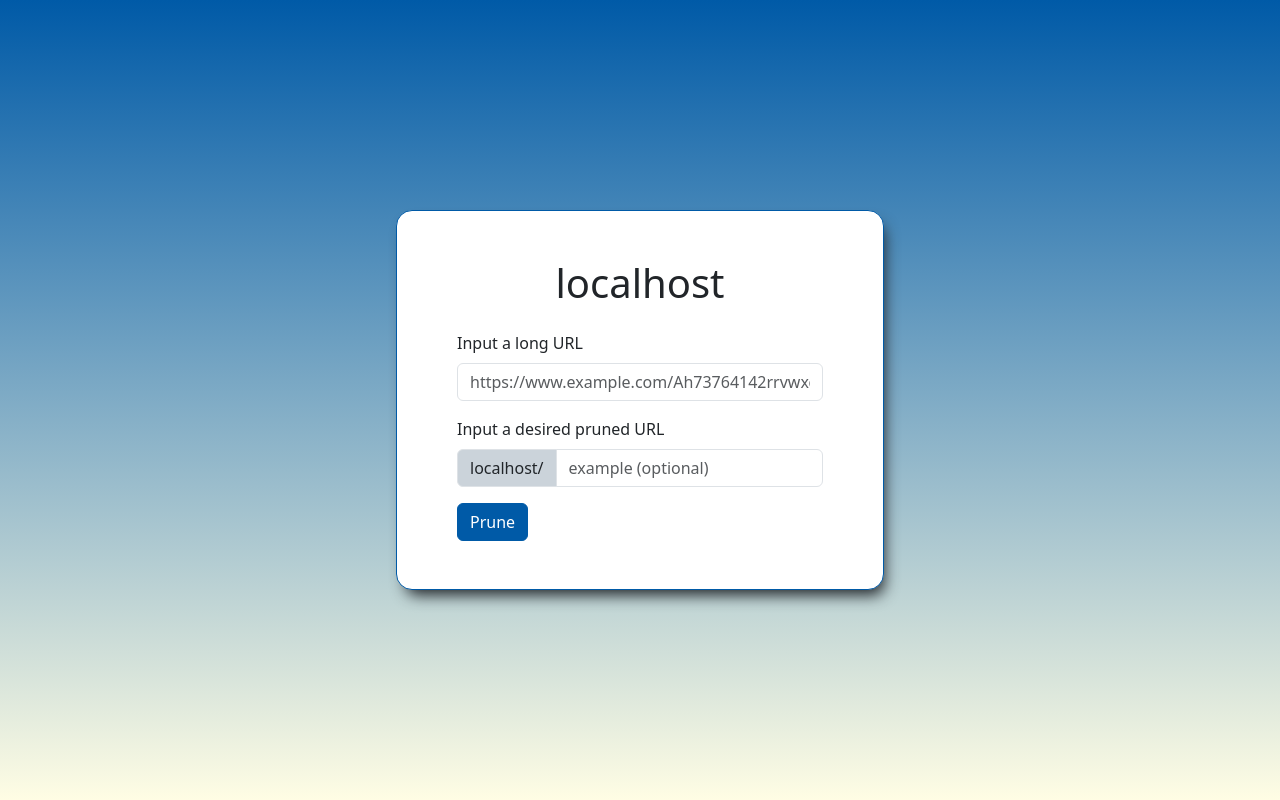
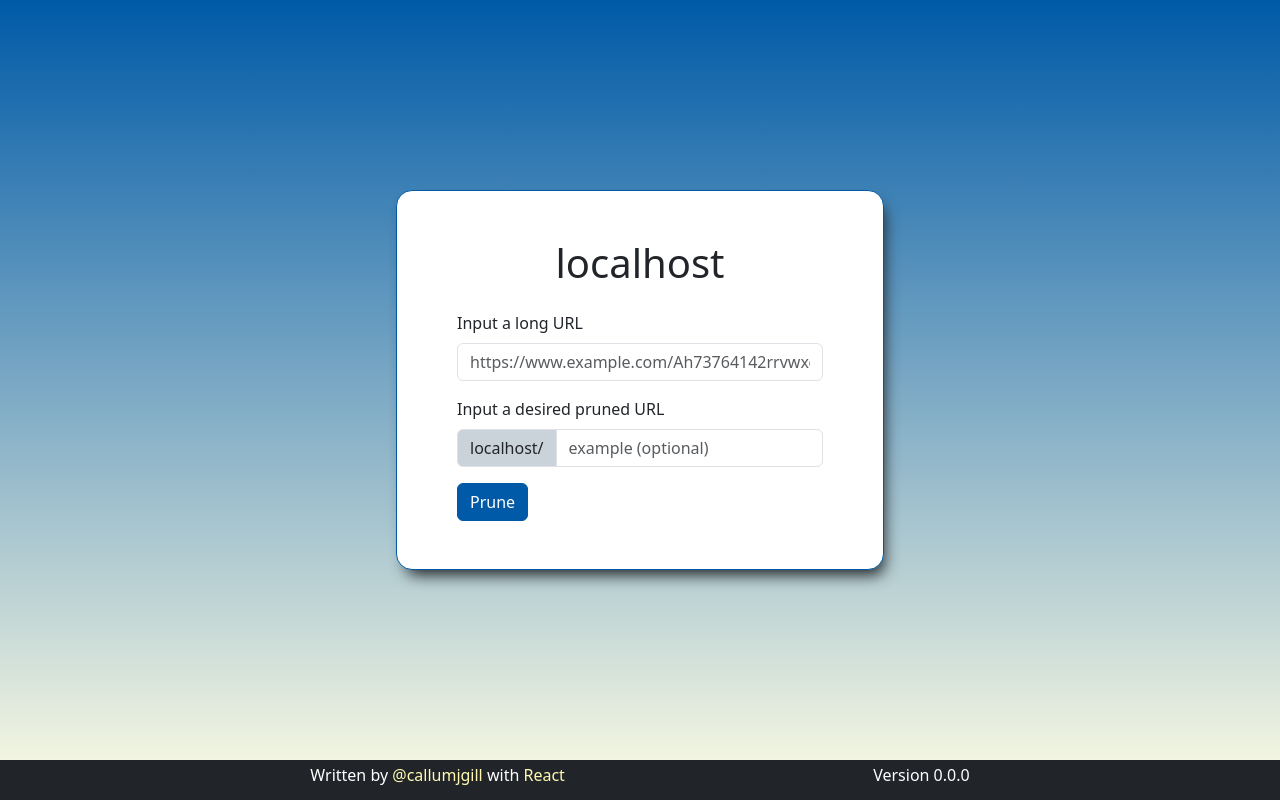
Before and after one commit to callumjgill/pruneurl, a React (Create React App) app in the folder frontend/: page / in a window 1280 px wide. Built offline with nearby package versions, Linux system fonts and the light colour scheme.

Commit message:
Add Footer component

```diff
--- a/frontend/src/App.tsx
+++ b/frontend/src/App.tsx
@@ -1,8 +1,14 @@
+import Footer from "./components/footer/Footer";
 import "./styles/App.scss";
 import FormView from "./views/FormView";
 
 const App = () => {
-  return <FormView />;
+  return (
+    <>
+      <FormView />
+      <Footer />
+    </>
+  );
 };
 
 export default App;
--- /dev/null
+++ b/frontend/src/components/footer/Footer.tsx
@@ -0,0 +1,25 @@
+import { Container, Row } from "react-bootstrap";
+import SimpleLink from "../links/SimpleLink";
+
+// TODO: add proper versioning here
+const Footer = () => {
+  return (
+    <Container fluid className="footer" as="footer">
+      <Row>
+        <h6>
+          Written by{" "}
+          <SimpleLink
+            linkText="@callumjgill"
+            linkHref="https://github.com/callumjgill"
+          />{" "}
+          with <SimpleLink linkText="React" linkHref="https://react.dev/" />
+        </h6>
+      </Row>
+      <Row>
+        <h6>Version 0.0.0</h6>
+      </Row>
+    </Container>
+  );
+};
+
+export default Footer;
--- /dev/null
+++ b/frontend/src/components/links/SimpleLink.tsx
@@ -0,0 +1,15 @@
+interface SimpleLinkProps {
+  linkText: string;
+  linkHref: string;
+}
+
+const SimpleLink = (props: SimpleLinkProps) => {
+  const { linkText, linkHref } = { ...props };
+  return (
+    <a className="simple-link" href={linkHref} target="_blank" rel="noreferrer">
+      {linkText}
+    </a>
+  );
+};
+
+export default SimpleLink;
--- a/frontend/src/styles/App.scss
+++ b/frontend/src/styles/App.scss
@@ -1,4 +1,6 @@
 @use "colors";
 @use "bootstrap";
 @use "form";
+@use "footer";
+@use "links";
 @use "main";
--- a/frontend/src/styles/_colors.scss
+++ b/frontend/src/styles/_colors.scss
@@ -1,5 +1,10 @@
+$lightYellow: #fffde4;
+
 $primaryColor: #005aa7;
 $successColor: #20c997;
+$linkColor: $lightYellow;
 
 $backgroundGradientTop: $primaryColor;
-$backgroundGradientBottom: #fffde4;
+$backgroundGradientBottom: $lightYellow;
+
+$footerColor: #212529;
--- /dev/null
+++ b/frontend/src/styles/_footer.scss
@@ -0,0 +1,16 @@
+@use "colors";
+
+.footer {
+  display: flex;
+  flex-direction: row;
+  align-items: center;
+  justify-content: space-evenly;
+  background-color: colors.$footerColor;
+  height: 5vh;
+  width: 100%;
+  padding: 2px;
+}
+
+.footer h6 {
+  color: white;
+}
--- a/frontend/src/styles/_form.scss
+++ b/frontend/src/styles/_form.scss
@@ -3,7 +3,7 @@
   justify-content: center;
   align-items: center;
   width: 40%;
-  height: 100vh;
+  height: 95vh;
 }
 
 .form-box {
--- /dev/null
+++ b/frontend/src/styles/_links.scss
@@ -0,0 +1,10 @@
+@use "colors";
+
+.simple-link {
+  text-decoration: none;
+  color: darken(colors.$lightYellow, 10%);
+  &:hover {
+    transition: ease 0.5s;
+    color: darken(colors.$lightYellow, 25%);
+  }
+}
```
